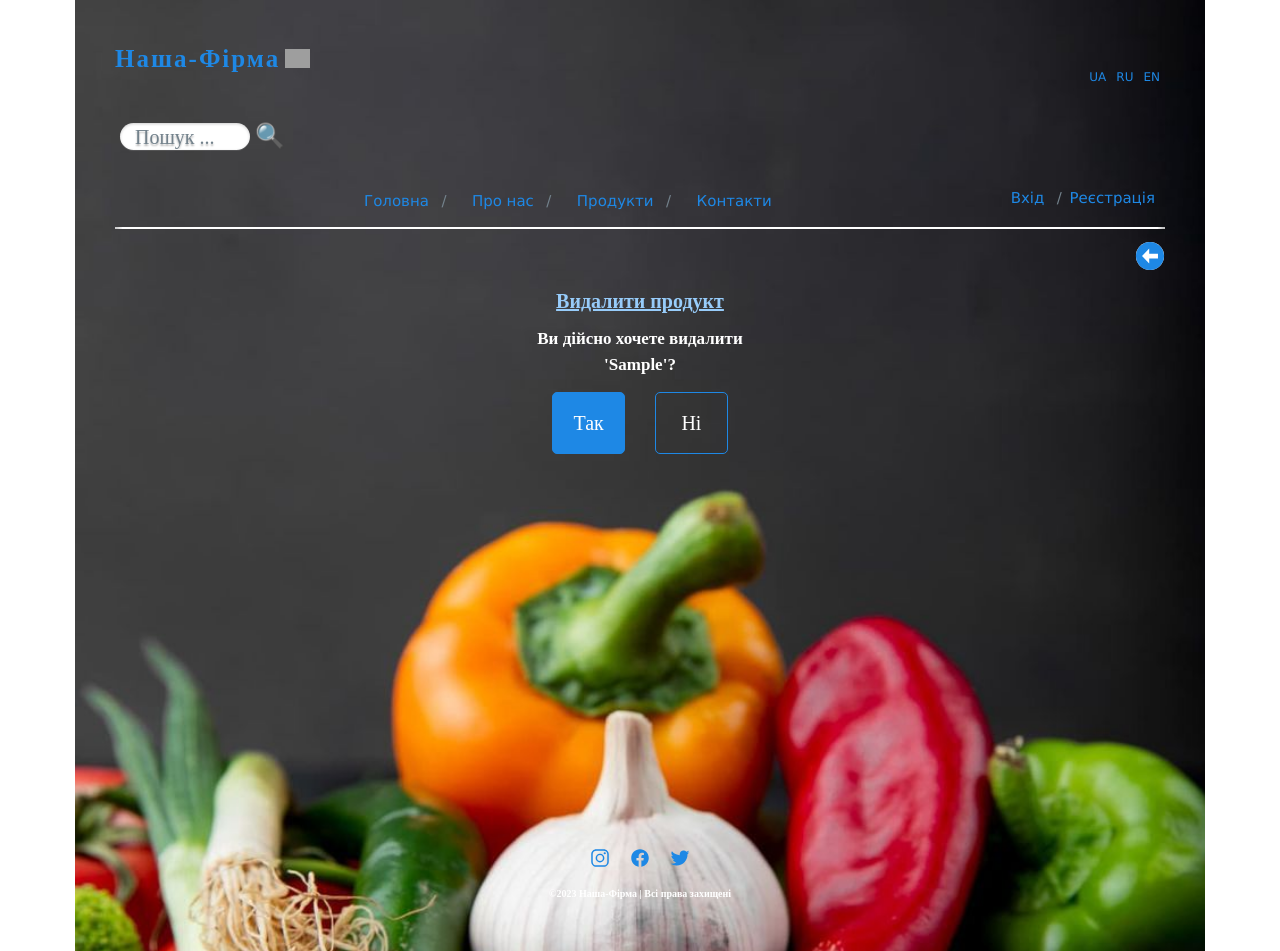
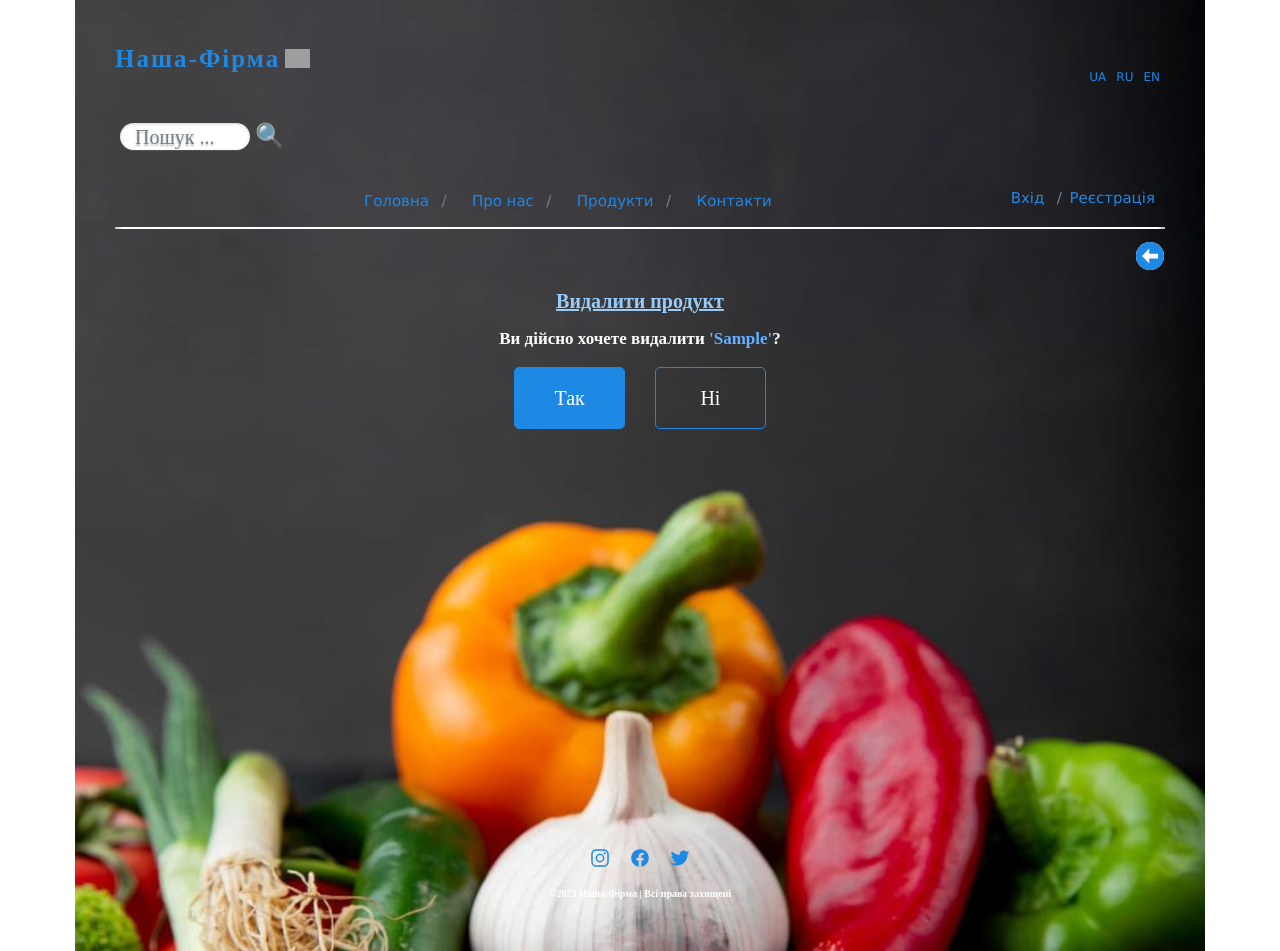
Before and after one commit to VadimTrubay/django_progect_nashafirma, a Django app: page /products/delete_product/1/ in a window 1280 px wide. Run offline with Django 4.2, Linux system fonts and the light colour scheme; tables that the repository leaves empty hold one stand-in row (values such as "Sample post"); grey boxes are pictures that could not be loaded.

Commit message:
Update delete_product.html

```diff
--- a/nashafirma/templates/products/delete_product.html
+++ b/nashafirma/templates/products/delete_product.html
@@ -6,8 +6,7 @@
 <div class='form'>
     <form method='post' action=''>
         {% csrf_token %}
-        <p class='center'>{% trans 'Ви дійсно хочете видалити' %}</p>
-        <p class='center'><b>'{{ object.product }}'</b>?</p>
+        <p class='center'>{% trans 'Ви дійсно хочете видалити' %}<b class="text-blue"> '{{ object.product }}'</b>?</p>
         <div class='btn-container'>
             <button type='submit' class='button button-save'>{% trans 'Так' %}</button>
             <button type='reset'  class='button button-back' onclick='history.back()'>{% trans 'Ні' %}</button>
```
